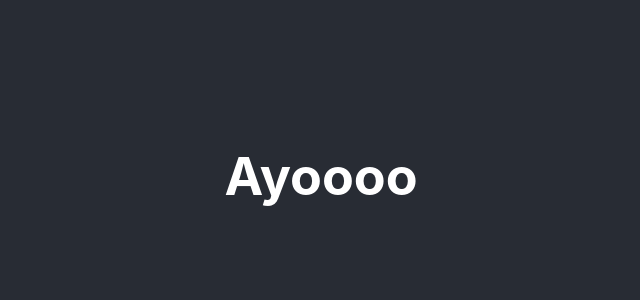
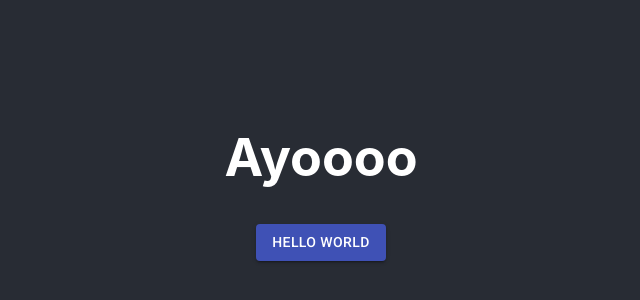
Before and after one commit to Simon2233/e7-gear-calculator, a React (Create React App) app: page / in a window 1280 px wide. Shown: the part 224-524 px from the top of the page, without its empty margins (319-959 px from the left). Built offline with nearby package versions, Linux system fonts and the light colour scheme.

Commit message:
Add material ui

```diff
--- a/package.json
+++ b/package.json
@@ -3,6 +3,8 @@
   "version": "0.1.0",
   "private": true,
   "dependencies": {
+    "@material-ui/core": "^4.11.2",
+    "@material-ui/icons": "^4.11.2",
     "@testing-library/jest-dom": "^5.11.6",
     "@testing-library/react": "^11.2.2",
     "@testing-library/user-event": "^12.5.0",
--- a/src/App.js
+++ b/src/App.js
@@ -1,10 +1,14 @@
 import './App.css';
+import Button from '@material-ui/core/Button';
 
 function App() {
   return (
     <div className="App">
       <header className="App-header">
         <h1>Ayoooo</h1>
+        <Button variant="contained" color="primary">
+          Hello World
+        </Button>
       </header>
     </div>
   );
--- a/src/index.js
+++ b/src/index.js
@@ -6,6 +6,8 @@
 
 ReactDOM.render(
   <React.StrictMode>
+    <link rel="stylesheet" href="https://fonts.googleapis.com/css?family=Roboto:300,400,500,700&display=swap" />
+    <link rel="stylesheet" href="https://fonts.googleapis.com/icon?family=Material+Icons" />
     <App />
   </React.StrictMode>,
   document.getElementById('root')
```
Also changed, not shown: 1 other file (tests, documents, lock files or other folders).
